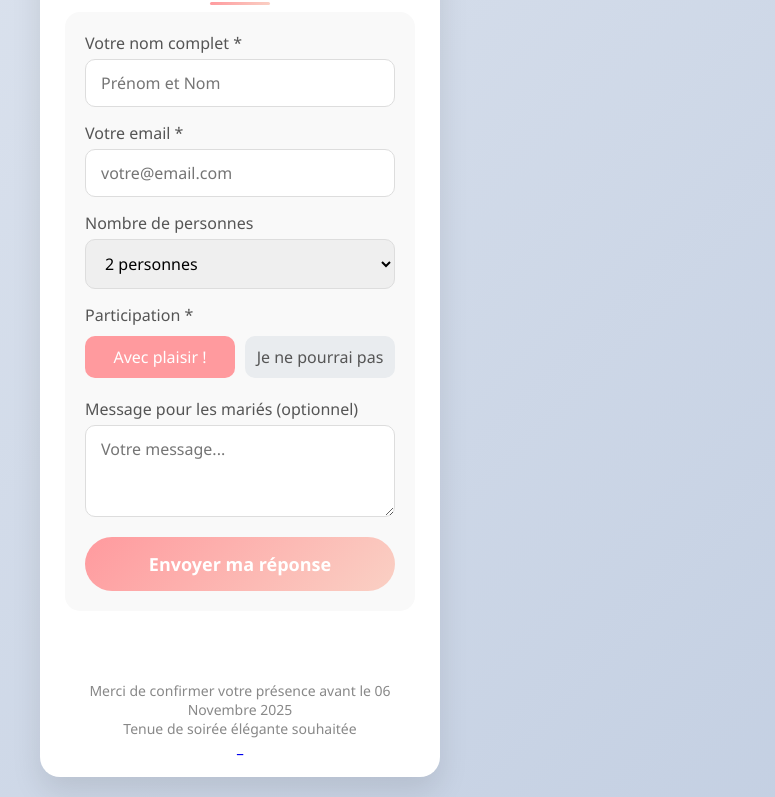
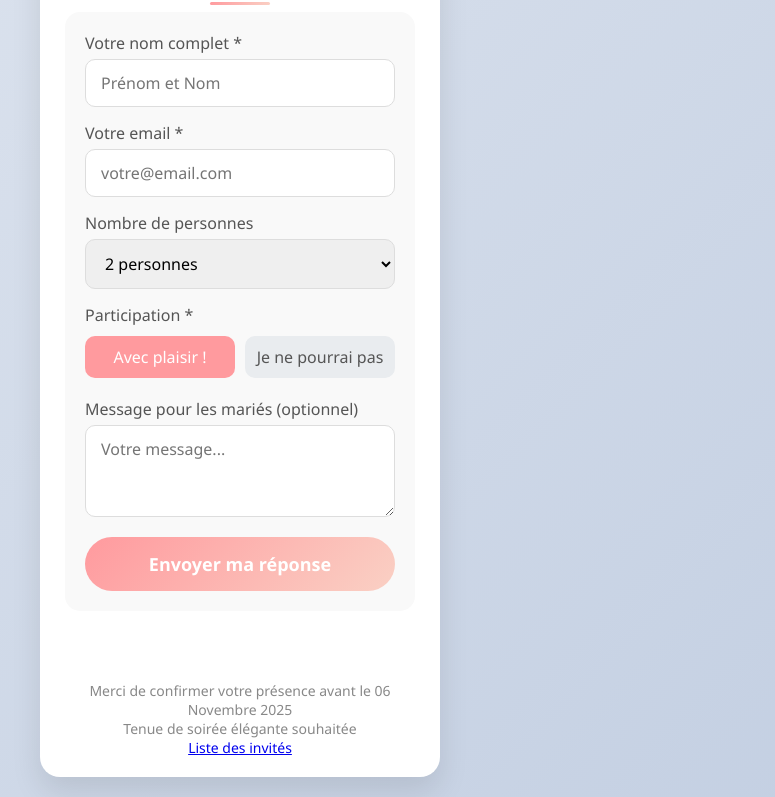
Before and after one commit to Plakid/invitationmariage, a plain HTML site: page index.html in a window 1280 px wide. Shown: the part 1799-2596 px from the top of the page, without its empty margins (400-1175 px from the left). Drawn offline with Linux system fonts and the light colour scheme.

Commit message:
Update index.html

```diff
--- a/index.html
+++ b/index.html
@@ -699,7 +699,7 @@
             <div class="footer">
                 <p>Merci de confirmer votre présence avant le 06 Novembre 2025</p>
                 <p>Tenue de soirée élégante souhaitée</p>
-		<p><a href="listcontent.html">_</a>
+		<p><a href="listcontent.html">Liste des invités</a>
             </div>
         </div>
 
```
